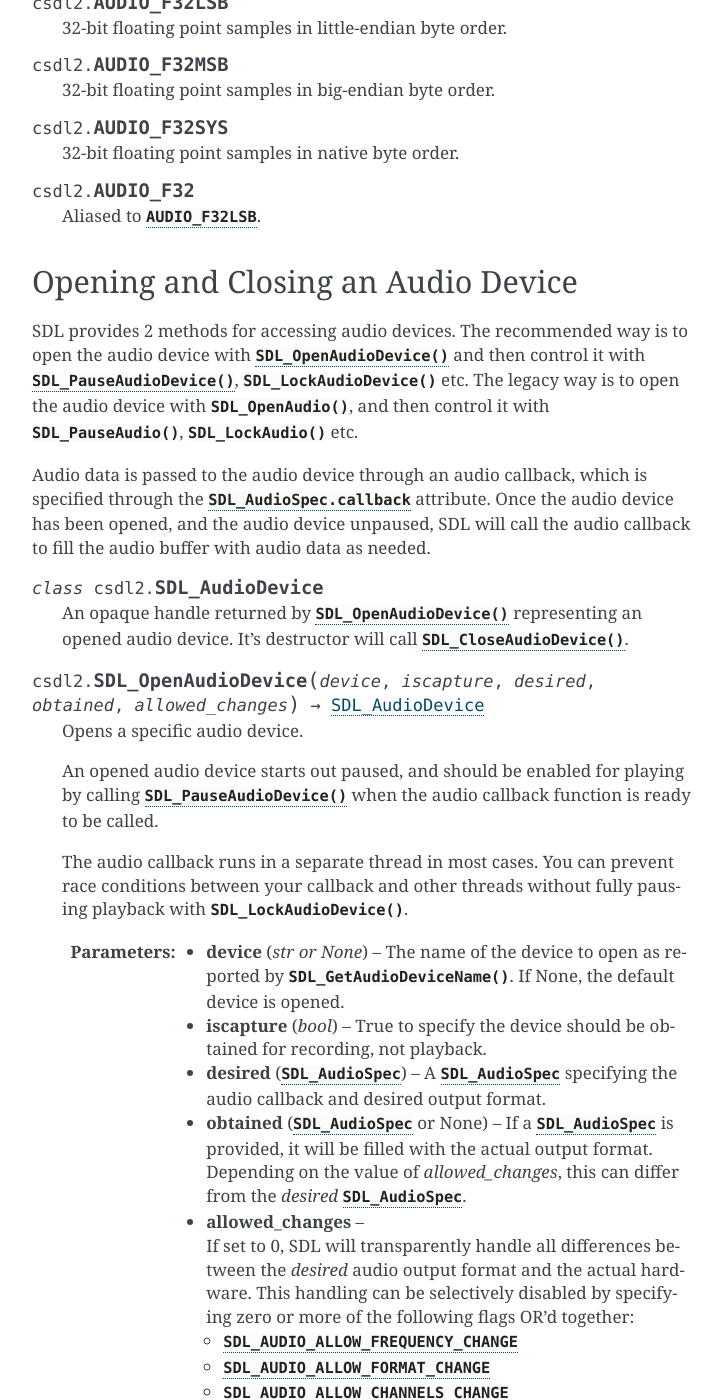
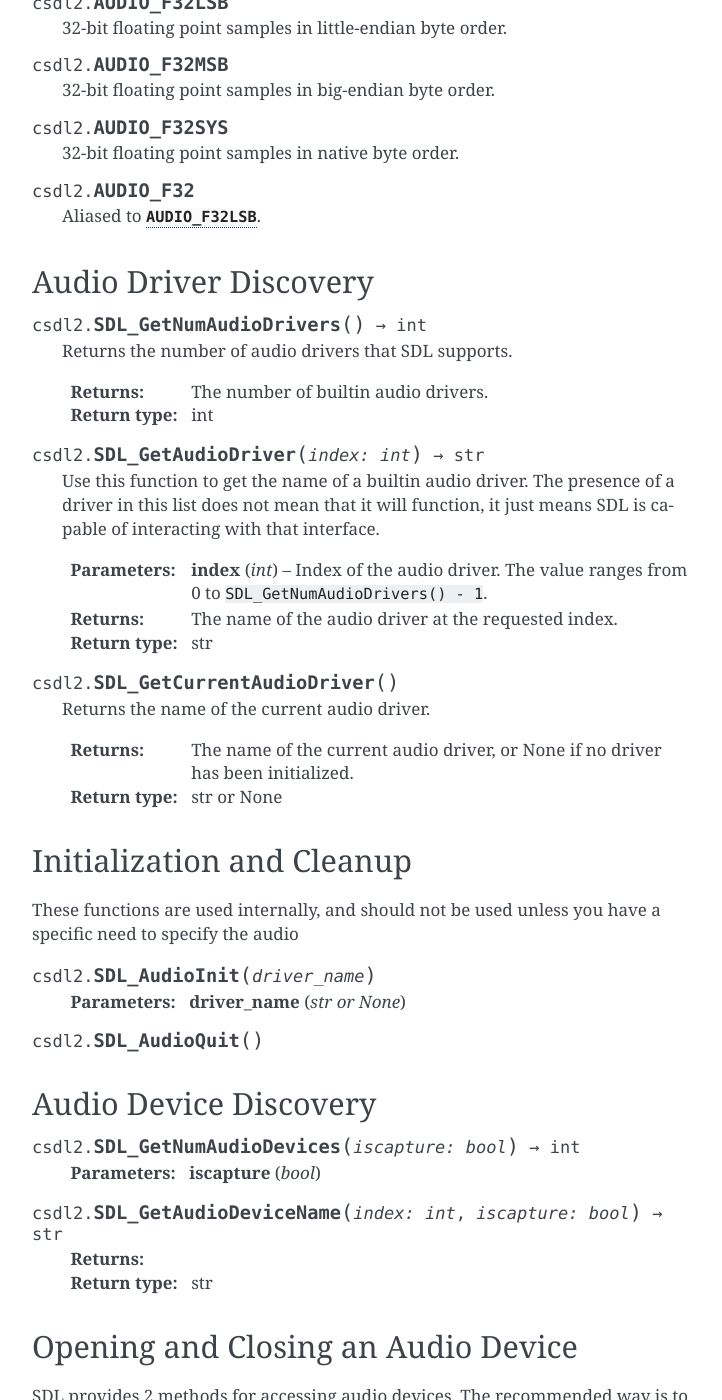
Before and after one commit to pyokagan/pycsdl2, a Sphinx documentation site: the page built from docs/api/audio.rst, in a window 1280 px wide and 1400 px high, scrolled down 2892 px. Shown: the whole window, without its empty margins (388-1110 px from the left). Built offline with Sphinx 7.4.7, drawn with Linux system fonts in a browser that asks for light colours; some of the changed text lies outside the part shown.

Commit message:
audio work-in-progress

```diff
--- a/docs/api/audio.rst
+++ b/docs/api/audio.rst
@@ -170,6 +170,57 @@ The following are thus the possible audio data format values:
 
    Aliased to :const:`AUDIO_F32LSB`.
 
+Audio Driver Discovery
+----------------------
+.. function:: SDL_GetNumAudioDrivers() -> int
+
+   Returns the number of audio drivers that SDL supports.
+
+   :returns: The number of builtin audio drivers.
+   :rtype: int
+
+.. function:: SDL_GetAudioDriver(index: int) -> str
+
+   Use this function to get the name of a builtin audio driver. The presence of
+   a driver in this list does not mean that it will function, it just means SDL
+   is capable of interacting with that interface.
+
+   :param int index: Index of the audio driver. The value ranges from 0 to
+                     ``SDL_GetNumAudioDrivers() - 1``.
+   :returns: The name of the audio driver at the requested index.
+   :rtype: str
+
+.. function:: SDL_GetCurrentAudioDriver()
+
+   Returns the name of the current audio driver.
+
+   :returns: The name of the current audio driver, or None if no driver has
+             been initialized.
+   :rtype: str or None
+
+Initialization and Cleanup
+--------------------------
+These functions are used internally, and should not be used unless you have a
+specific need to specify the audio
+
+.. function:: SDL_AudioInit(driver_name)
+
+   :param driver_name:
+   :type driver_name: str or None
+
+.. function:: SDL_AudioQuit()
+
+Audio Device Discovery
+----------------------
+.. function:: SDL_GetNumAudioDevices(iscapture: bool) -> int
+
+   :param bool iscapture:
+
+.. function:: SDL_GetAudioDeviceName(index: int, iscapture: bool) -> str
+
+   :returns:
+   :rtype: str
+
 Opening and Closing an Audio Device
 -----------------------------------
 SDL provides 2 methods for accessing audio devices. The recommended way is to
@@ -261,6 +312,28 @@ callback to fill the audio buffer with audio data as needed.
    :param dev: Audio device to close
    :type dev: :class:`SDL_AudioDevice`
 
+.. function:: SDL_OpenAudio(desired, obtained)
+
+   Opens the audio device with the `desired` output format.
+
+   This function is a legacy means of opening the audio device. Use
+   :func:`SDL_OpenAudioDevice` instead.
+
+   :param desired: Specifies the desired output format and audio callback
+   :type desired: :class:`SDL_AudioSpec`
+   :param obtained: A :class:`SDL_AudioSpec` that will be filled in with the
+                    hardware parameters. If None, the the output format of the
+                    audio device is guaranteed to match the desired output
+                    format. SDL will convert the audio data to the actual
+                    hardware audio format if necessary. The `desired`
+                    :class:`SDL_AudioSpec` will have its fields modified as
+                    well.
+   :type obtained: :class:`SDL_AudioSpec` or None
+
+.. function:: SDL_CloseAudio()
+
+   Shuts down audio processing and closes the audio device.
+
 Controlling Playback
 --------------------
 .. function:: SDL_PauseAudioDevice(dev, pause_on) -> None
@@ -280,6 +353,25 @@ Controlling Playback
    :type dev: :class:`SDL_AudioDevice`
    :param bool pause_on: If True, the audio device will be paused, otherwise
                          the audio device will be unpaused.
+
+.. function:: SDL_PauseAudio(pause_on)
+
+   Pause or unpause audio playback on the audio device. When the device is
+   paused, silence will be written to the audio device and the audio callback
+   is guaranteed to not be called.
+
+   Pausing state does not stack. Even if the device is paused several times, a
+   single unpause will start the device playing again, and vice versa.
+
+   If you need to protect a few variables from race conditions with the audio
+   callback, you should not pause the audio device as it will lead to dropouts
+   in audio playback. Instead, use :func:`SDL_LockAudio`.
+
+   This function is a legacy means of pausing the audio device. Use
+   :func:`SDL_PauseAudioDevice` instead.
+
+   :param bool pause_on: If True, the audio device will be paused, otherwise
+                         audio device will be unpaused.
 
 WAVE file format support
 ------------------------
```
Also changed, not shown: 3 other files.
